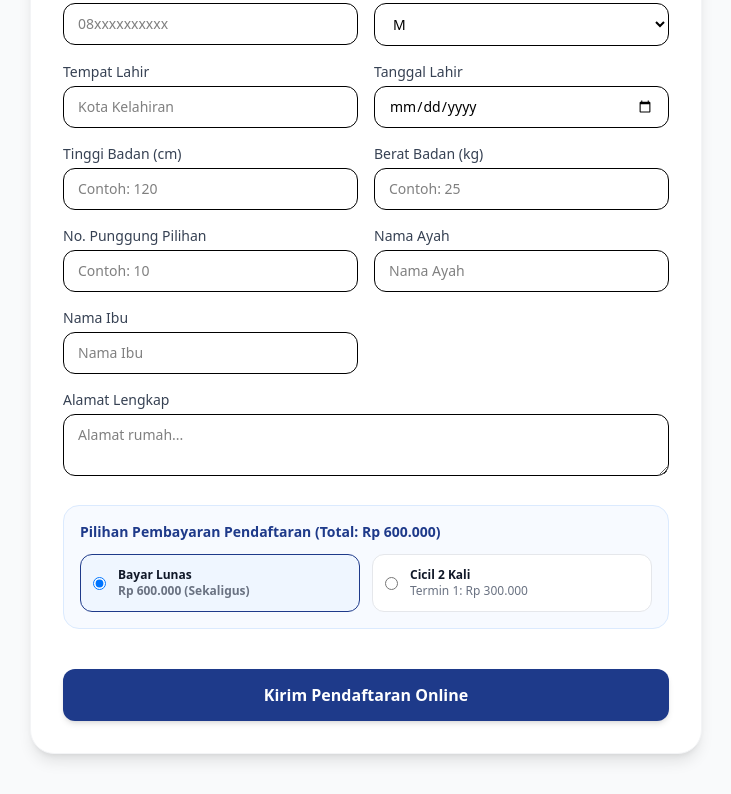
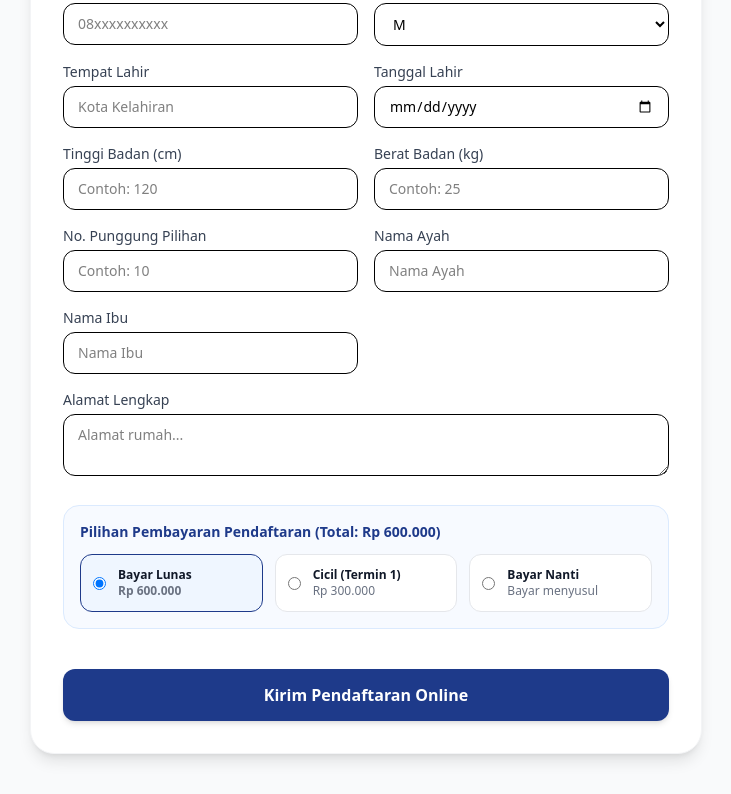
Before and after one commit to ocabasari/akademi-soccer, a Next.js app: page /daftar in a window 1280 px wide. Shown: the part 618-1412 px from the top of the page, without its empty margins (274-1005 px from the left). Built offline with nearby package versions, Linux system fonts and the light colour scheme; no server answers.

Commit message:
tambah fitur edit data siswa di modal detail

```diff
--- a/app/daftar/page.tsx
+++ b/app/daftar/page.tsx
@@ -24,7 +24,7 @@ export default function DaftarPage() {
     nama_ayah: '',
     nama_ibu: '',
     alamat: '',
-    metode_pembayaran: 'lunas',
+    metode_pembayaran: 'lunas', // 'lunas', 'cicil', atau 'nanti'
   })
 
   const handleChange = (e: React.ChangeEvent<HTMLInputElement | HTMLSelectElement | HTMLTextAreaElement>) => {
@@ -74,6 +74,7 @@ export default function DaftarPage() {
         }
       }
 
+      // Status siswa baru mendaftar selalu 'pending'
       const { data: studentRecord, error: studentError } = await supabase.from('students').insert([
         {
           user_id: userId,
@@ -97,11 +98,19 @@ export default function DaftarPage() {
 
       if (studentError) throw studentError
 
-      const ketPembayaran = formData.metode_pembayaran === 'cicil'
-        ? 'Biaya Pendaftaran (Termin 1 - Rp 300.000)'
-        : 'Biaya Pendaftaran (Lunas - Rp 600.000)'
-      const jumlahTagihan = formData.metode_pembayaran === 'cicil' ? 300000 : 600000
+      // Logika Tagihan Pendaftaran
+      let ketPembayaran = 'Biaya Pendaftaran (Lunas - Rp 600.000)'
+      let jumlahTagihan = 600000
 
+      if (formData.metode_pembayaran === 'cicil') {
+        ketPembayaran = 'Biaya Pendaftaran (Termin 1 - Rp 300.000)'
+        jumlahTagihan = 300000
+      } else if (formData.metode_pembayaran === 'nanti') {
+        ketPembayaran = 'Biaya Pendaftaran (Belum Dibayar)'
+        jumlahTagihan = 600000
+      }
+
+      // Status keuangan pendaftaran selalu 'belum lunas' saat pertama mendaftar
       const { error: paymentError } = await supabase.from('payments').insert([
         {
           student_id: studentRecord.id,
@@ -230,10 +239,10 @@ export default function DaftarPage() {
             </div>
           </div>
 
-          {/* 3. PILIHAN METODE PEMBAYARAN (DI AKHIR) */}
+          {/* 3. PILIHAN METODE PEMBAYARAN (3 OPSI) */}
           <div className="bg-blue-50/50 p-4 rounded-2xl border border-blue-100 space-y-3">
             <label className="block text-sm font-bold text-[#1E3A8A]">Pilihan Pembayaran Pendaftaran (Total: Rp 600.000)</label>
-            <div className="grid grid-cols-1 sm:grid-cols-2 gap-3">
+            <div className="grid grid-cols-1 sm:grid-cols-3 gap-3">
               <label className={`flex items-center gap-3 p-3 rounded-xl border cursor-pointer transition ${formData.metode_pembayaran === 'lunas' ? 'border-[#1E3A8A] bg-blue-50 font-semibold' : 'border-gray-200 bg-white'}`}>
                 <input
                   type="radio"
@@ -245,7 +254,7 @@ export default function DaftarPage() {
                 />
                 <div className="text-xs">
                   <p className="font-bold text-gray-900">Bayar Lunas</p>
-                  <p className="text-gray-500">Rp 600.000 (Sekaligus)</p>
+                  <p className="text-gray-500">Rp 600.000</p>
                 </div>
               </label>
 
@@ -259,8 +268,23 @@ export default function DaftarPage() {
                   className="text-[#1E3A8A]"
                 />
                 <div className="text-xs">
-                  <p className="font-bold text-gray-900">Cicil 2 Kali</p>
-                  <p className="text-gray-500">Termin 1: Rp 300.000</p>
+                  <p className="font-bold text-gray-900">Cicil (Termin 1)</p>
+                  <p className="text-gray-500">Rp 300.000</p>
+                </div>
+              </label>
+
+              <label className={`flex items-center gap-3 p-3 rounded-xl border cursor-pointer transition ${formData.metode_pembayaran === 'nanti' ? 'border-[#1E3A8A] bg-blue-50 font-semibold' : 'border-gray-200 bg-white'}`}>
+                <input
+                  type="radio"
+                  name="metode_pembayaran"
+                  value="nanti"
+                  checked={formData.metode_pembayaran === 'nanti'}
+                  onChange={handleChange}
+                  className="text-[#1E3A8A]"
+                />
+                <div className="text-xs">
+                  <p className="font-bold text-gray-900">Bayar Nanti</p>
+                  <p className="text-gray-500">Bayar menyusul</p>
                 </div>
               </label>
             </div>
@@ -286,13 +310,14 @@ export default function DaftarPage() {
             <div className="space-y-2">
               <h2 className="text-2xl font-bold text-gray-900">Pendaftaran Berhasil Dikirim!</h2>
               <p className="text-sm text-gray-500 leading-relaxed">
-                Silakan lakukan pembayaran biaya pendaftaran (<strong className="text-gray-900">{formData.metode_pembayaran === 'cicil' ? 'Termin 1: Rp 300.000' : 'Lunas: Rp 600.000'}</strong>). Admin akan segera memverifikasi data dan pembayaran Anda.
+                Akun Anda telah terdaftar dengan status <strong className="text-yellow-600">Pending (Belum Aktif)</strong>. Tagihan pendaftaran telah dicatat dengan status <strong className="text-red-600">Belum Lunas</strong>.
               </p>
             </div>
 
             <div className="bg-gray-50 p-4 rounded-2xl text-left text-xs space-y-1.5 border border-gray-100">
-              <p className="text-gray-500">Status Tagihan: <span className="font-semibold text-red-600">Belum Lunas (Menunggu Pembayaran)</span></p>
-              <p className="text-gray-500">Metode Dipilih: <span className="font-semibold text-gray-800 uppercase">{formData.metode_pembayaran}</span></p>
+              <p className="text-gray-500">Status Akun: <span className="font-semibold text-yellow-600 uppercase">Pending</span></p>
+              <p className="text-gray-500">Status Keuangan: <span className="font-semibold text-red-600 uppercase">Belum Lunas</span></p>
+              <p className="text-gray-500">Metode Pilihan: <span className="font-semibold text-gray-800 uppercase">{formData.metode_pembayaran}</span></p>
             </div>
 
             <button
```
